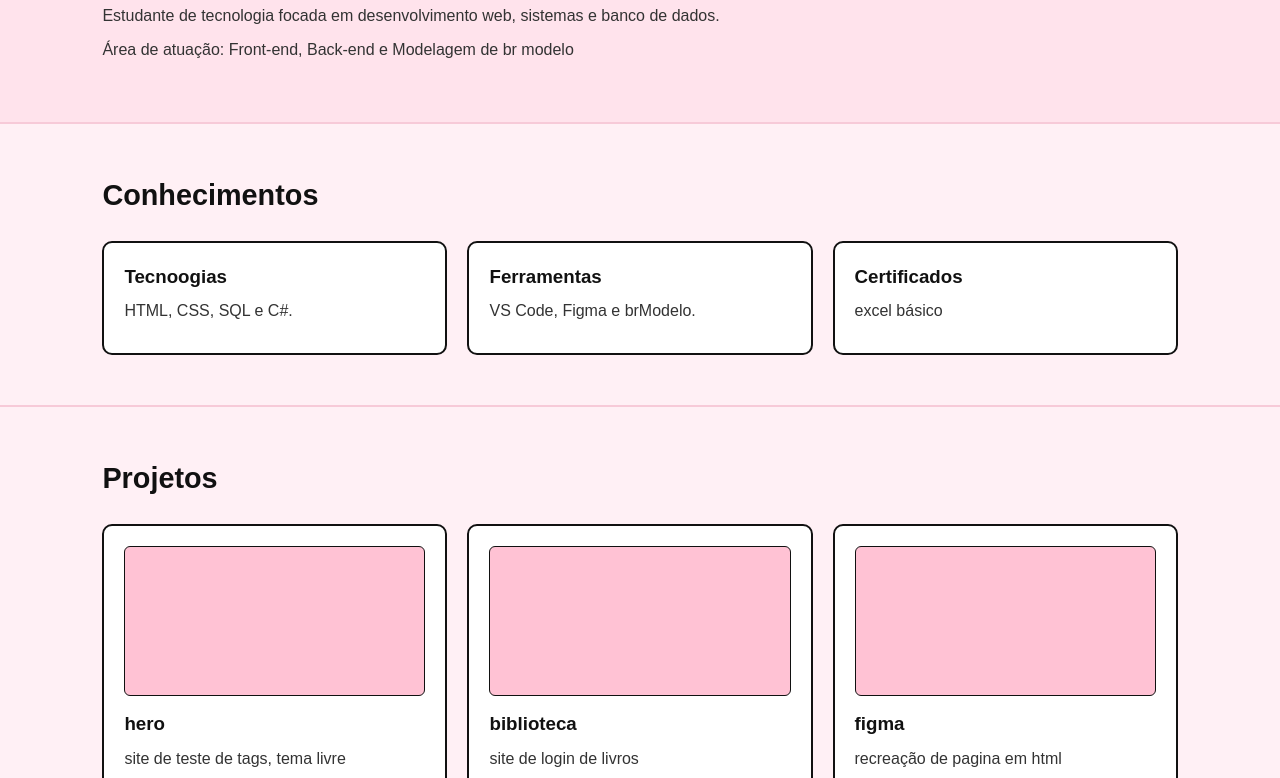
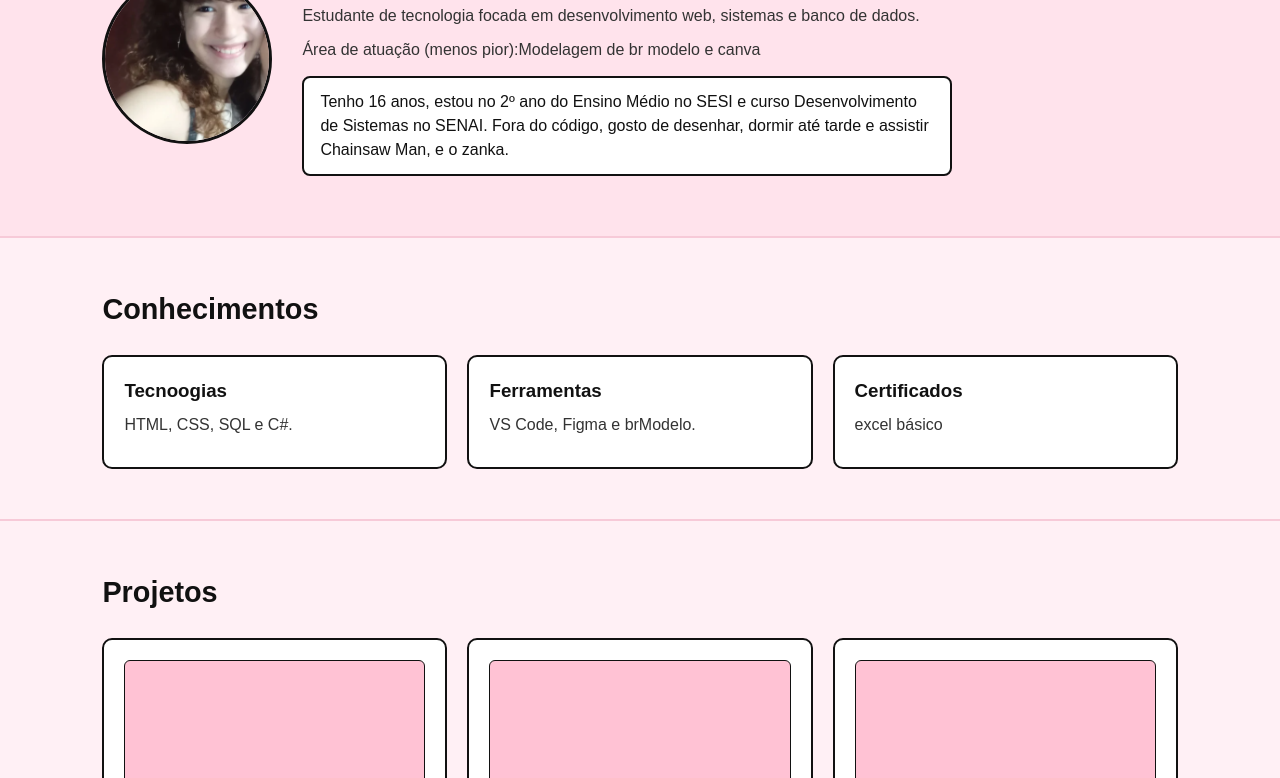
Before and after one commit to isabeladesouzacarreira/Front, a plain HTML site: page index.html in a window 1280 px wide. Shown: the part 182-960 px from the top of the page. Drawn offline with Linux system fonts and the light colour scheme.

Commit message:
atualizado1726

```diff
--- a/index.html
+++ b/index.html
@@ -19,9 +19,17 @@
   </nav>
 
   <div id="sobre" class="secao">
-    <h1>Isabela de Souza Carreira</h1>
-    <p>Estudante de tecnologia focada em desenvolvimento web, sistemas e banco de dados.</p>
-    <p>Área de atuação: Front-end, Back-end e Modelagem de br modelo</p>
+    <div class="sobre-conteudo">
+    <img src="img/Captura de tela 2026-11-18 151654.png" alt="Foto de Isabela de Souza Carreira" class="foto-perfil">
+      <div class="sobre-texto">
+        <h1>Isabela de Souza Carreira</h1>
+        <p>Estudante de tecnologia focada em desenvolvimento web, sistemas e banco de dados.</p>
+        <p>Área de atuação (menos pior):Modelagem de br modelo e canva</p>
+        <p class="mini-bio">
+          Tenho 16 anos, estou no 2º ano do Ensino Médio no SESI e curso Desenvolvimento de Sistemas no SENAI. Fora do código, gosto de desenhar, dormir até tarde e assistir Chainsaw Man, e o zanka.
+        </p>
+      </div>
+    </div>
   </div>
 
   <div id="habilidades" class="secao">
@@ -53,7 +61,7 @@
         <h3>hero</h3>
         <p>site de teste de tags, tema livre</p>
         <p>Tecnologias:Tecnologias: vs code, HTML, CSS e figma</p>
-        <a href="https://github.com" target="_blank">Acessar projeto</a>
+        <a href="https://github.com/isabeladesouzacarreira/hero.git" target="_blank">Acessar projeto</a>
       </div>
 
       <div class="card">
@@ -61,7 +69,7 @@
         <h3>biblioteca</h3>
         <p>site de login de livros</p>
         <p>Tecnologias:Tecnologias: HTML, CSS,vs code, c# e sql</p>
-        <a href="https://github.com" target="_blank">Acessar projeto</a>
+        <a href="https://github.com/isabeladesouzacarreira/biblioteca.html.git" target="_blank">Acessar projeto</a>
       </div>
 
       <div class="card">
@@ -69,15 +77,14 @@
         <h3>figma</h3>
         <p>recreação de pagina em html</p>
         <p>Tecnologias: Tecnologias: HTML, CSS e VS Code</p>
-        <a href="https://github.com" target="_blank">Acessar projeto</a>
+        <a href="https://github.com/isabeladesouzacarreira/figma.git" target="_blank">Acessar projeto</a>
       </div>
-
       <div class="card">
         <div class="midia"></div>
         <h3>mecanica</h3>
         <p>site de login de carros de uma mecanica</p>
         <p>Tecnologias:HTML e CSS,vs code, c# e sql</p>
-        <a href="https://figma.com" target="_blank">Acessar projeto</a>
+        <a href="https://github.com" target="_blank">Acessar projeto</a>
       </div>
 
       <div class="card">
@@ -98,9 +105,10 @@
 
     </div>
   </div>
-<div>
 
-</div>
+  <div>
+
+  </div>
 
 </body>
 </html>
--- a/style.css
+++ b/style.css
@@ -1,5 +1,3 @@
-* {
-  margin: 0;
 * {
   margin: 0;
   padding: 0;
@@ -46,6 +44,31 @@ nav a:hover {
   background-color: #ffe3ec;
 }
 
+.sobre-conteudo {
+  display: flex;
+  align-items: center;
+  gap: 30px;
+}
+
+.foto-perfil {
+  width: 170px;
+  height: 170px;
+  object-fit: cover;
+  border-radius: 50%;
+  border: 3px solid #111111;
+  flex-shrink: 0;
+}
+
+.mini-bio {
+  margin-top: 14px;
+  padding: 12px 16px;
+  background-color: #ffffff;
+  border: 2px solid #111111;
+  border-radius: 8px;
+  color: #111111;
+  max-width: 650px;
+}
+
 h1 {
   font-size: 2.5rem;
   margin-bottom: 12px;
@@ -74,7 +97,6 @@ p {
   gap: 20px;
 }
 
-/* Caixas (Cards) */
 .card {
   background-color: #ffffff;
   padding: 20px;
@@ -114,6 +136,11 @@ p {
 }
 
 @media (max-width: 768px) {
+  .sobre-conteudo {
+    flex-direction: column;
+    text-align: center;
+  }
+
   .grade {
     grid-template-columns: 1fr;
   }
```
Also changed, not shown: img/Captura de tela 2026-11-18 151654.png (added).
